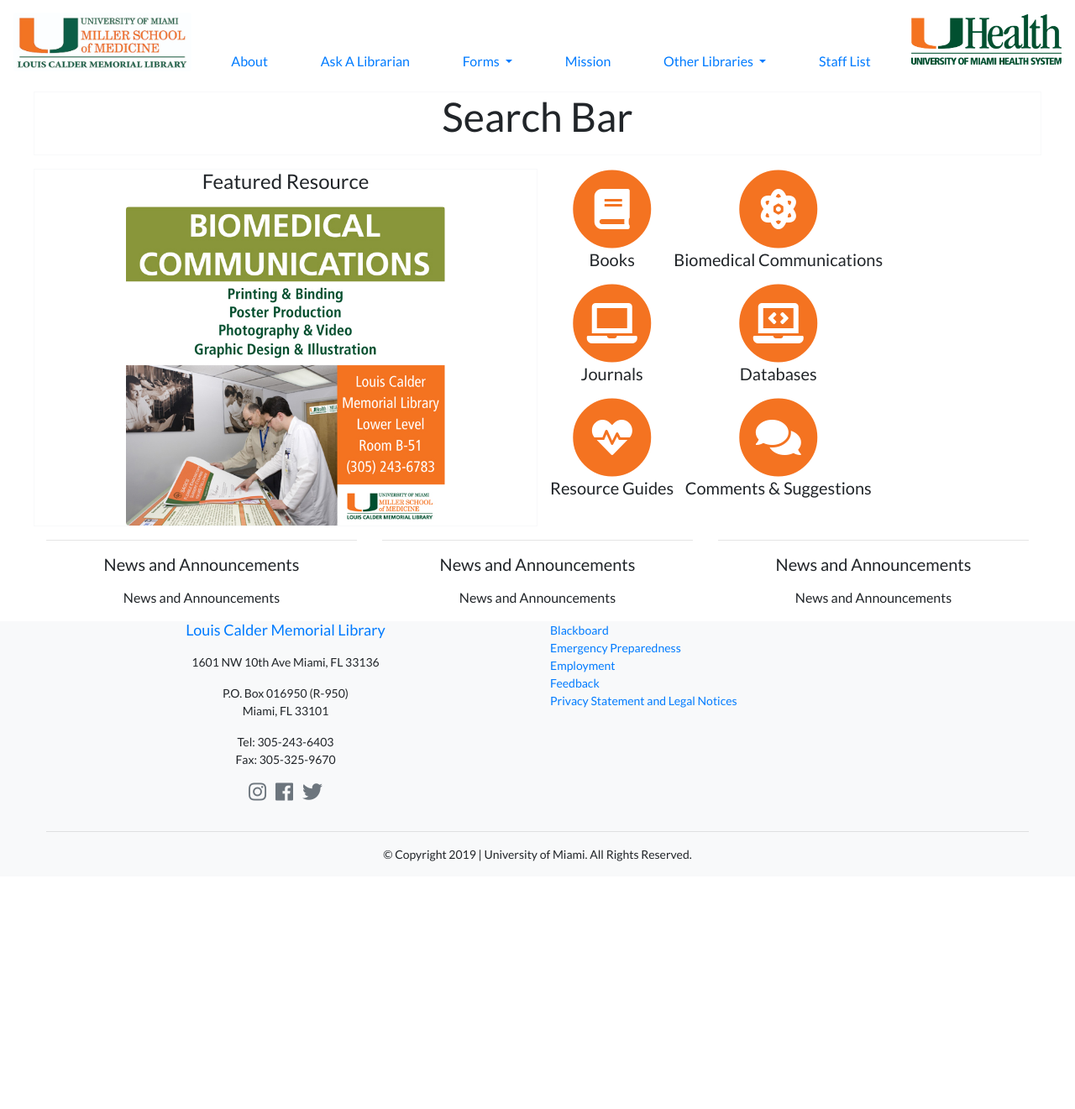
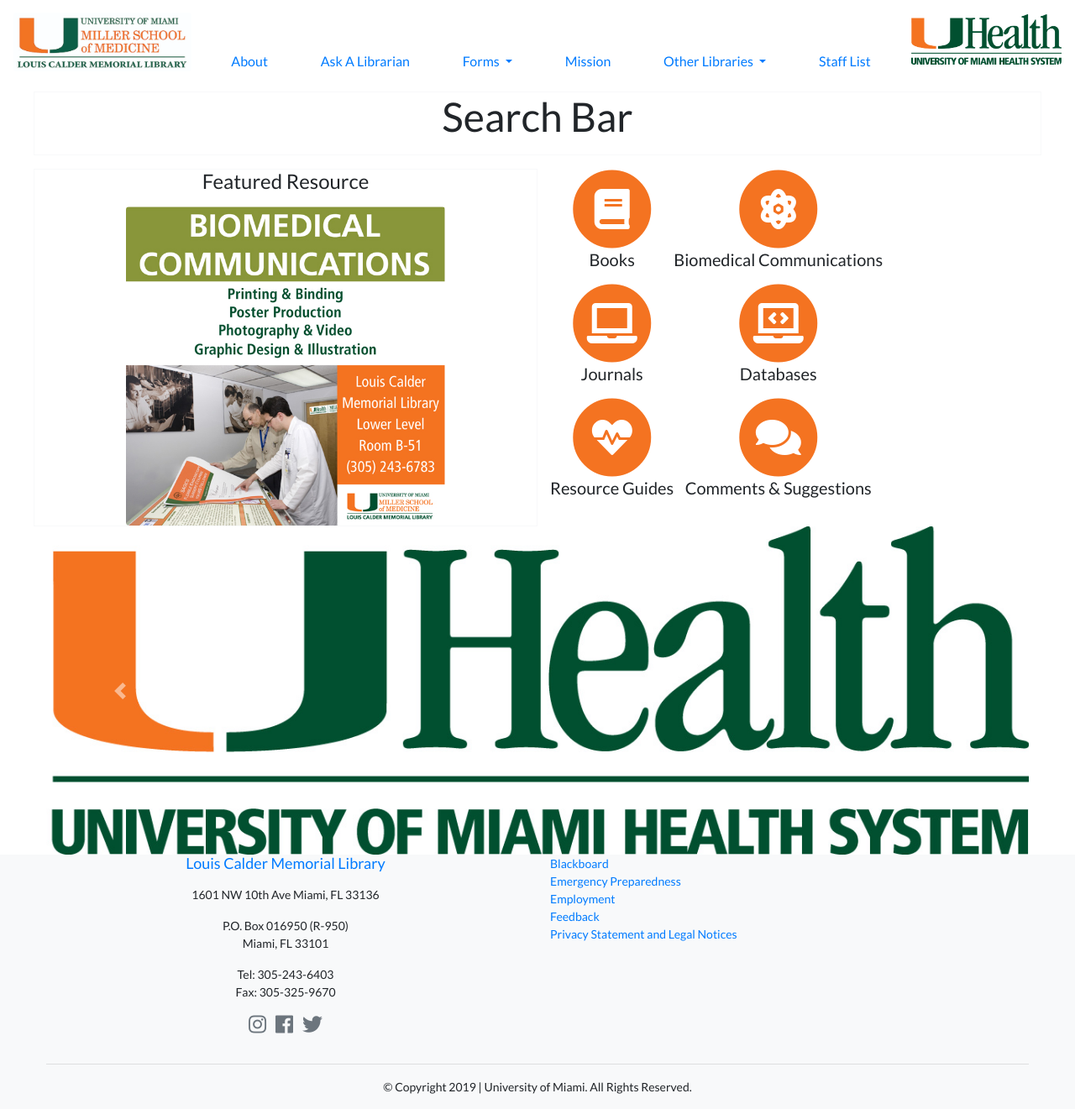
Before and after one commit to sxh275/calder, a Jekyll site: the page built from index.html, in a window 1280 px wide. Shown: the whole page at 84% size. Built offline with Jekyll 4.4.1, drawn with Linux system fonts in a browser that asks for light colours; nearby versions of some CDN libraries; library files that are not in the unit come from our copies; before the commit the page ends 1044 px from its top, so only the background shows below that.

Commit message:
updatingannouncements section with carousel functionality

```diff
--- a/_config.yml
+++ b/_config.yml
@@ -23,7 +23,7 @@
 twitter_url: https://twitter.com/CalderMedLib?lang=en
 
 # Google services
-#google_analytics: UA-2776065-1
+google_analytics: UA-2776065-1
 
 # Build settings
 charset: UTF-8
--- a/_includes/header.html
+++ b/_includes/header.html
@@ -14,4 +14,5 @@
             <img src="{{ 'assets/images/uhealth-300.jpg' | absolute_url }}" alt="University of Miami Health System">
         </a>
     </nav>
+
 </header>
--- a/_includes/home/announcements.html
+++ b/_includes/home/announcements.html
@@ -2,33 +2,38 @@
 
 <div class="container">
 
-    <div class="row text-center">
-
-
-    <div class="col-md-4">
-    <hr class="light">
-    <h4>News and Announcements</h4>
-    <p>News and Announcements</p>
-
+    <div id="myCarousel" class="carousel slide" data-ride="carousel">
+        <div class="carousel-inner">
+            <div class="carousel-item active">
+                <img class="d-block w-100" src="{{ 'assets/images/uhealth-300.jpg' | absolute_url }}" alt="First slide">
+                <div class="carousel-caption d-none d-md-block">
+                <h5>Closed for Memorial Day</h5>
+                <p>The library will be closed Monday, September 3 in observation of Memorial Day.</p>
+                </div>
+            </div>
+            <div class="carousel-item">
+                <img class="d-block w-100" src="{{ 'assets/images/uhealth-300.jpg' | absolute_url }}" alt="Second slide">
+                <div class="carousel-caption d-none d-md-block">
+                <h5>Checkout Magic Leap</h5>
+                <p>The library has two Magic Leap headsets available for checkout. Come by for a demo!</p>
+                </div>
+            </div>
+            <div class="carousel-item">
+                <img class="d-block w-100" src="{{ 'assets/images/uhealth-300.jpg' | absolute_url }}" alt="Second slide">
+                <div class="carousel-caption d-none d-md-block">
+                    <h5>Checkout Magic Leap</h5>
+                    <p>The library has two Magic Leap headsets available for checkout. Come by for a demo!</p>
+                </div>
+            </div>
+        </div>
+        <a class="carousel-control-prev" href="#carouselExampleControls" role="button" data-slide="prev">
+            <span class="carousel-control-prev-icon" aria-hidden="true"></span>
+            <span class="sr-only">Previous</span>
+        </a>
+        <a class="carousel-control-next" href="#carouselExampleControls" role="button" data-slide="next">
+            <span class="carousel-control-next-icon" aria-hidden="true"></span>
+            <span class="sr-only">Next</span>
+        </a>
     </div>
 
-
-    <div class="col-md-4">
-    <hr class="light">
-    <h4>News and Announcements</h4>
-    <p>News and Announcements</p>
-
-    </div>
-
-
-    <div class="col-md-4">
-    <hr class="light">
-    <h4>News and Announcements</h4>
-    <p>News and Announcements</p>
-
-    </div>
-
-
-     </div>
-
 </div>
```
